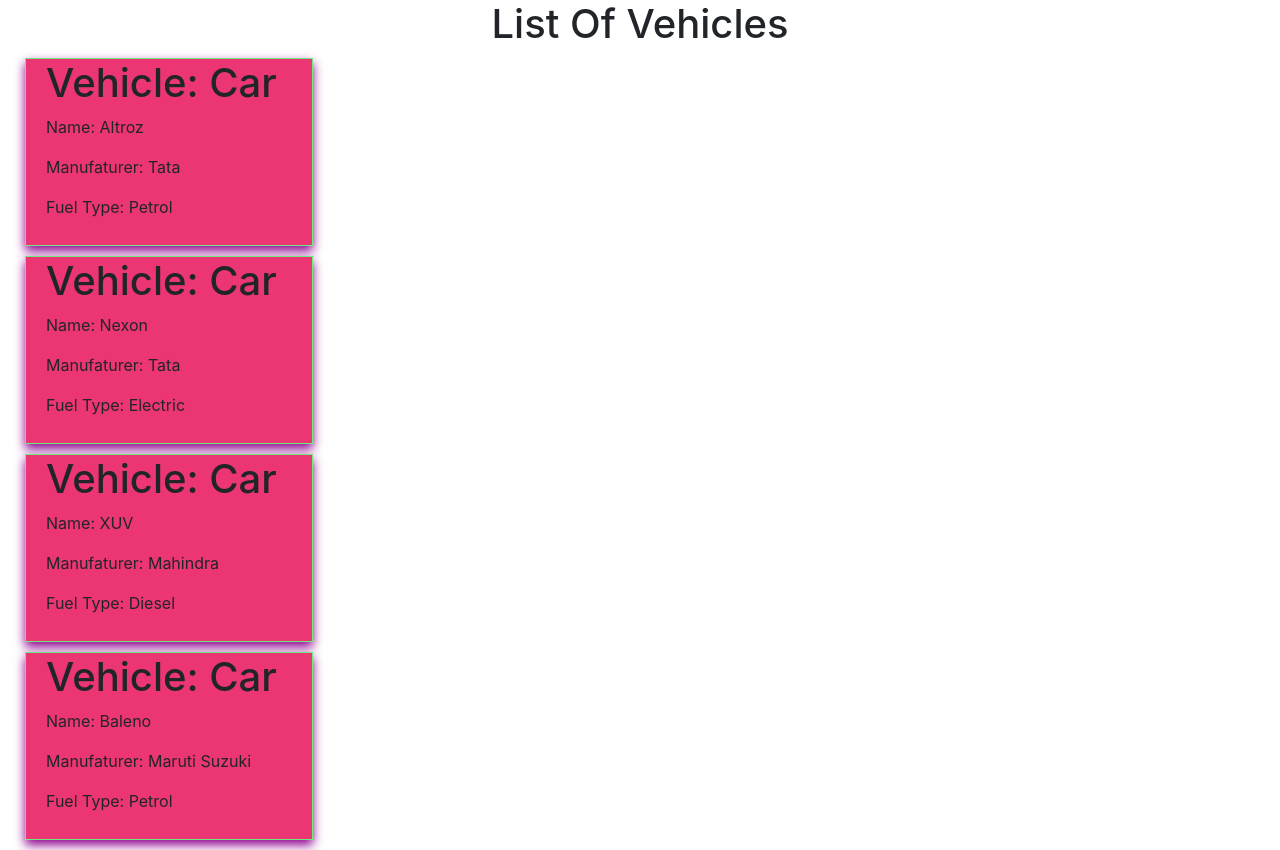
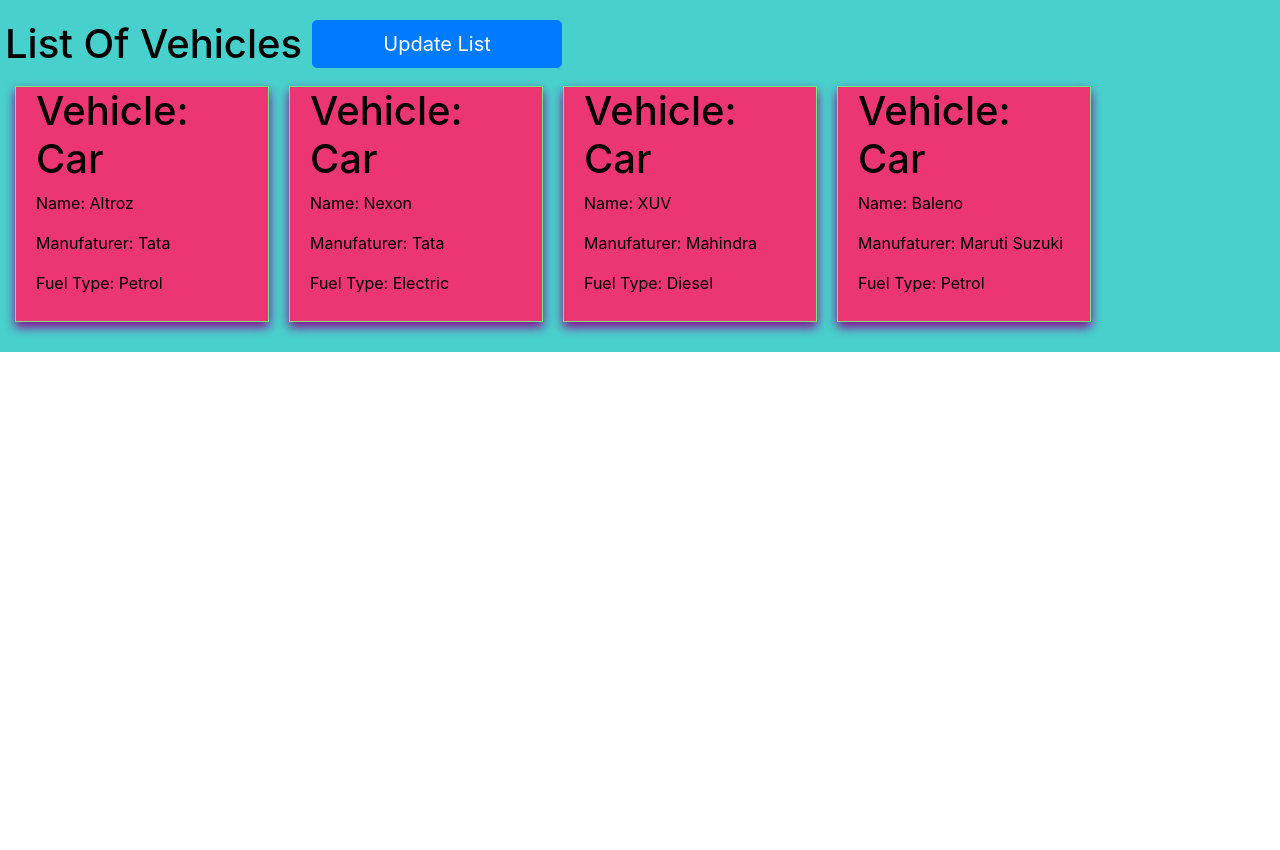
Before and after one commit to KetakiUbale/ReactPractice, a React (Create React App) app: page / in a window 1280 px wide. After the commit the page ends 800 px from the top, so only its background shows below. Built offline with nearby package versions, Linux system fonts and the light colour scheme.

Commit message:
Click event added for update list

```diff
--- a/package.json
+++ b/package.json
@@ -6,6 +6,7 @@
     "@testing-library/jest-dom": "^5.11.6",
     "@testing-library/react": "^11.1.2",
     "@testing-library/user-event": "^12.2.2",
+    "bootstrap": "^4.5.3",
     "react": "^17.0.1",
     "react-dom": "^17.0.1",
     "react-scripts": "4.0.0",
--- a/src/App.css
+++ b/src/App.css
@@ -1,5 +1,7 @@
 .App {
-  text-align: center;
+  background-color: mediumturquoise;
+  color: black;
+  padding: 20px;
 }
 
 .App-logo {
@@ -36,3 +38,11 @@
     transform: rotate(360deg);
   }
 }
+.buttonDiv{
+  text-align: right;
+  margin-left: 10px;
+}
+.buttonUpdate{
+  margin: 0 20px 0 0;
+  width: 250px;
+}
--- a/src/App.js
+++ b/src/App.js
@@ -16,21 +16,39 @@
        };
    }
 
+    updateHandler= () => {
+        this.setState ( {
+            vehicles: [
+                { VehicleType: "Car", Name: "Jaguar XF", Manufacturer: "Jaguar", FuelType: "Petrol" },
+                { VehicleType: "Car", Name: "CONTINENTAL GT MULLINER", Manufacturer: "Bentley", FuelType: "Electric" },
+                { VehicleType: "Car", Name: "911 Carrera S", Manufacturer: "Porche", FuelType: "Petrol" },
+                { VehicleType: "Car", Name: "DBS Superleggera", Manufacturer: "Aston Martin", FuelType: "Petrol" },
+            ]
+        });
+
+    }
+
    render() {
 
     return (
         <div className="App container-fluid">
+        <div className="row">
             <h1>
                 List Of Vehicles
             </h1>
-
-            <Vehicle VehicleType={this.state.vehicles[0].VehicleType} Name={this.state.vehicles[0].Name} Manufacturer={this.state.vehicles[0].Manufacturer} FuelType={this.state.vehicles[0].FuelType}></Vehicle>
+            <div className="buttonDiv">
+            <button className="btn btn-primary btn-lg buttonUpdate" onClick={this.updateHandler}>Update List</button>
+            </div>
+            </div>
+            <div className="row">
+           <Vehicle VehicleType={this.state.vehicles[0].VehicleType} Name={this.state.vehicles[0].Name} Manufacturer={this.state.vehicles[0].Manufacturer} FuelType={this.state.vehicles[0].FuelType}></Vehicle>
 
             <Vehicle VehicleType={this.state.vehicles[1].VehicleType} Name={this.state.vehicles[1].Name} Manufacturer={this.state.vehicles[1].Manufacturer} FuelType={this.state.vehicles[1].FuelType}></Vehicle>
 
             <Vehicle VehicleType={this.state.vehicles[2].VehicleType} Name={this.state.vehicles[2].Name} Manufacturer={this.state.vehicles[2].Manufacturer} FuelType={this.state.vehicles[2].FuelType}></Vehicle>
 
             <Vehicle VehicleType={this.state.vehicles[3].VehicleType} Name={this.state.vehicles[3].Name} Manufacturer={this.state.vehicles[3].Manufacturer} FuelType={this.state.vehicles[3].FuelType}></Vehicle>
+        </div>
         </div>
 
 
--- a/src/Vehicle/vehicle.css
+++ b/src/Vehicle/vehicle.css
@@ -1,10 +1,10 @@
 .vehicle {
-    display-inline: block;
+    display:inline-block;
     margin: 10px;
     text-align: left;
     border: 1px solid #6eeb7f;
     box-shadow: 0 5px 10px rgb(143, 0, 143);
     padding: 0 20px 10px 20px;
     background-color: #ec3673;
-    max-width: 23%;
+    max-width: 20%;
 }
```
Also changed, not shown: 2 other files (tests, documents, lock files or other folders).
